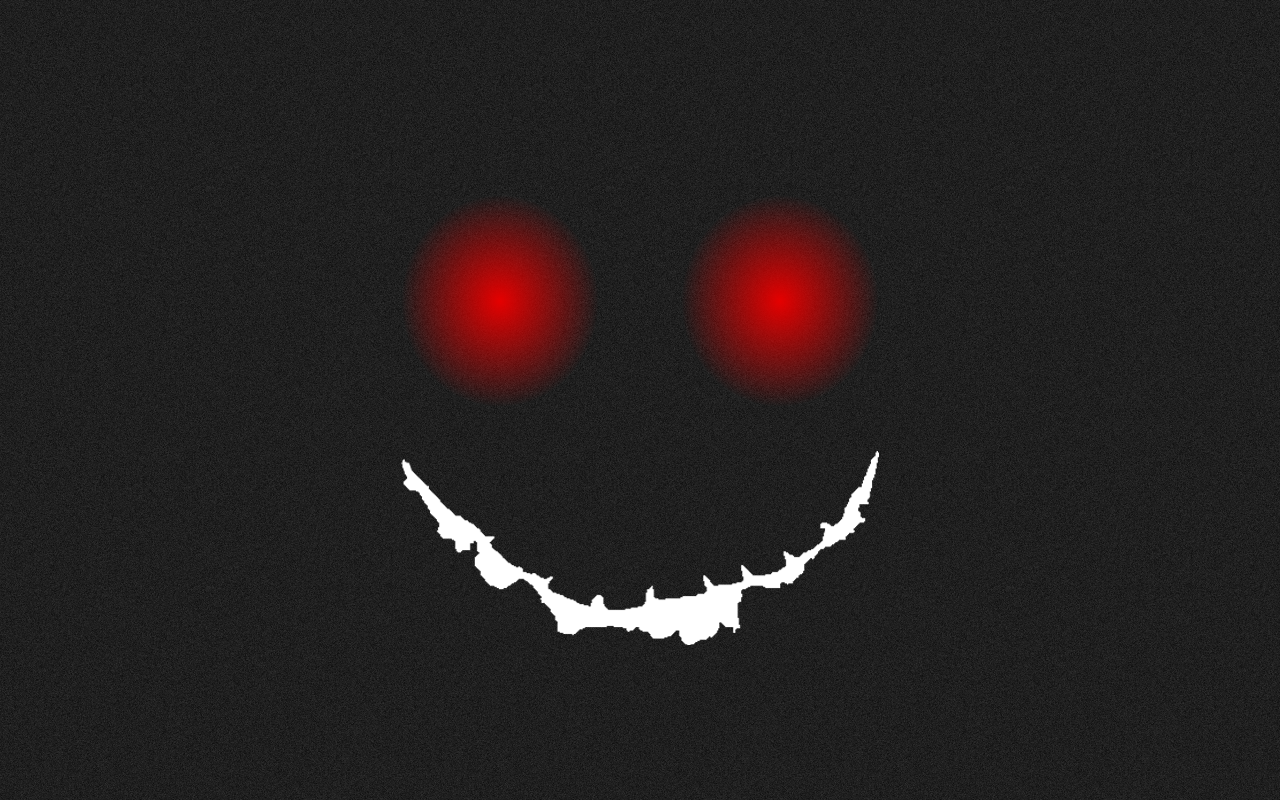
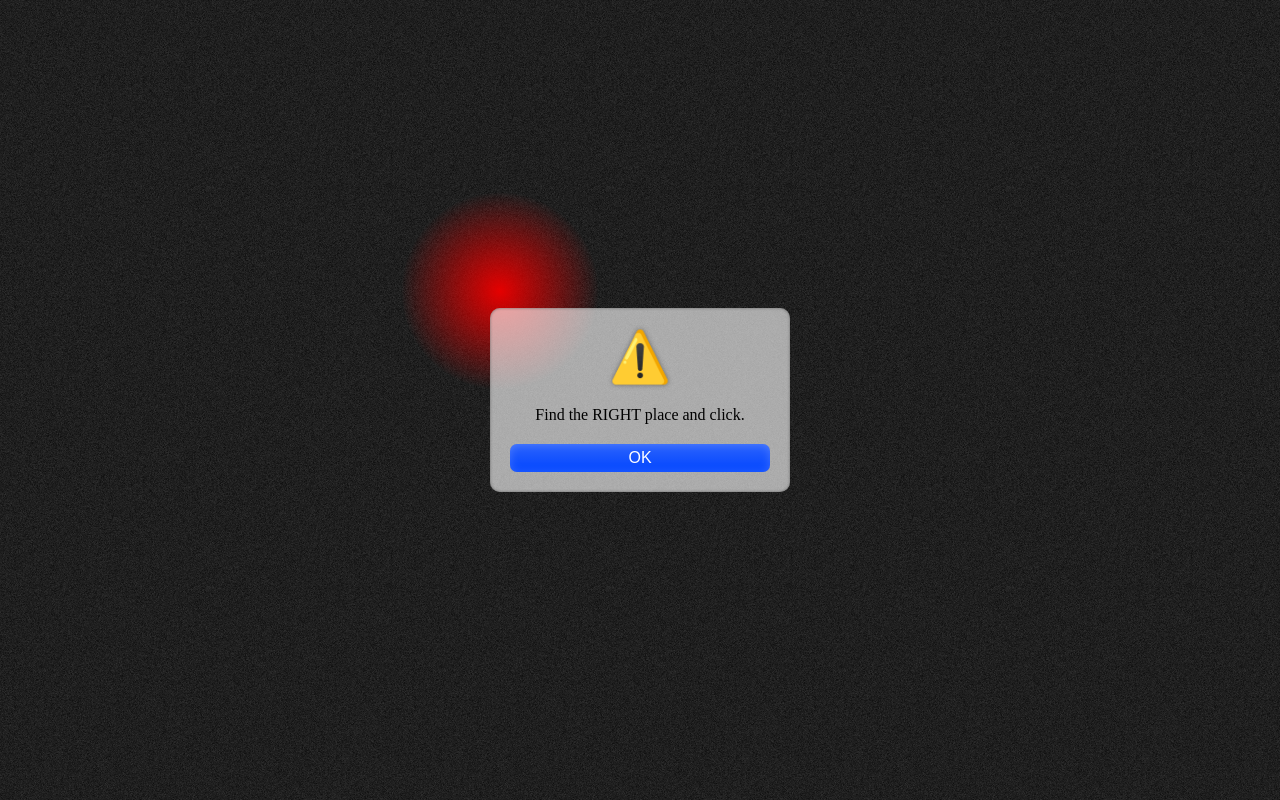
Before and after one commit to LOAF01/LUCY-BOOGIE-MAN-FP1, a React (Create React App) app: page / in a window 1280 px wide. Built offline with nearby package versions, Linux system fonts and the light colour scheme; a web font is replaced by a local one.

Commit message:
[Feat] introSheet SE 및 modal 생성

```diff
--- a/src/IntroSheet.css
+++ b/src/IntroSheet.css
@@ -1,3 +1,9 @@
+:root {
+  --intro-opacity: 0;
+  --modal-opacity: 1;
+  --modal-scale: 1;
+}
+
 .intro-bg {
   width: 100vw;
   height: 100vh;
@@ -7,16 +13,71 @@
   align-items: center;
 }
 
+.modal {
+  z-index: 100;
+  width: 100vw;
+  height: 100vh;
+  position: absolute;
+  display: flex;
+  flex-direction: column;
+  justify-content: center;
+  align-items: center;
+}
+.modal * {
+  padding: 0;
+  margin: 0;
+}
+.modal-box {
+  min-width: 300px;
+  padding: 20px;
+  display: flex;
+  flex-direction: column;
+  justify-content: center;
+  align-items: center;
+  gap: 20px;
+  background-color: #ffffffa0;
+  border-radius: 10px;
+  box-shadow: inset 0 0 3px #666;
+  opacity: var(--modal-opacity);
+  transition: opacity .5s ease-in-out, transform 1s ease-in-out;
+  transform: scale(var(--modal-scale));
+}
+.modal-box > button {
+  padding: 5px;
+  width: 100%;
+  color: #fff;
+  font-family: sans-serif;
+  font-size: 16px;
+  background-image: linear-gradient(#0044ffd0, #0044ff);
+  box-shadow: inset 0 0 10px #ffffff30;
+  border: none;
+  border-radius: 7px;
+  transition: box-shadow .2s ease-in-out;
+}
+.modal-box > button:hover {
+  cursor: pointer;
+  box-shadow: inset 0 0 3px #666;
+}
+
 .intro-eyes {
   display: flex;
   flex-direction: row;
 }
 .eye {
   width: 280px;
-  height: 300px;
+  height: 280px;
+  margin-bottom: 20px;
   background-image: radial-gradient(#e50000, transparent, transparent);
+}
+.eye.right {
+  opacity: var(--intro-opacity);
+  transition: opacity .5s ease-out;
+}
+.eye.right:hover {
+  opacity: 1;
 }
 
 .intro-lip {
   background-repeat: no-repeat;
+  opacity: var(--intro-opacity);
 }
--- a/src/IntroSheet.js
+++ b/src/IntroSheet.js
@@ -1,4 +1,6 @@
 /* eslint-disable */
+import React, { use, useEffect, useState } from 'react';
+import { Howl } from 'howler';
 
 // css
 import './IntroSheet.css';
@@ -6,11 +8,78 @@ import './IntroSheet.css';
 function IntroSheet(props) {
   const {setShowIntro} = props;
 
+  const [introBgm, setIntroBgm] = useState(false);
+  const [modalBgm, setModalBgm] = useState(false);
+  const [modal, setModal] = useState(true);
+
+  function clickEyeRight() {
+    document.documentElement.style.setProperty("--intro-opacity", 1);
+    const intro_fading = new Howl({
+      src: ['https://loaf01.github.io/fp1/FP1_intro_fading.mp3'],
+      autoplay: false
+    })
+    intro_fading.play();
+    setTimeout(() => {
+      setShowIntro((p) => !p);
+    }, 200);
+  };
+
+  function clickModal() {
+    setIntroBgm(true);
+    setModalBgm(true);
+
+    document.documentElement.style.setProperty("--modal-opacity", 0);
+    document.documentElement.style.setProperty("--modal-scale", 2);
+
+    setTimeout(() => {
+      setModal(!modal);
+    }, 5000);
+  }
+
+  useEffect(() => {
+    if (!introBgm) return;
+
+    const introBgmSE = new Howl({
+      src: ['https://loaf01.github.io/fp1/FP1_intro_bgm.mp3'],
+      preload: true,
+      autoplay: false,
+      loop: true,
+    });
+    introBgmSE.play();
+
+    return () => {
+      introBgmSE.unload();
+    }
+  }, [introBgm]);
+
+  useEffect(() => {
+    if (!modalBgm) return;
+
+    const modalSE = new Howl({
+      src: ['https://loaf01.github.io/fp1/FP1_modal.mp3'],
+      preload: true,
+      autoplay: false,
+    });
+    modalSE.play();
+
+    return () => {
+      modalSE.unload();
+    }
+  },[modalBgm]);
+
   return (
     <div className="intro-bg">
+      {modal && <div className='modal'>
+        <div className='modal-box'>
+          <div style={{fontSize: '50px', textShadow: '0 0 5px #666'}}>⚠️</div>
+          <p>Find the RIGHT place and click.</p>
+          <button onClick={clickModal}>OK</button>
+        </div>
+      </div>}
+
       <div className='intro-eyes'>
         <div className='eye left'/>
-        <div className='eye right' onClick={() => setShowIntro((p) => !p)}/>
+        <div className='eye right' onClick={clickEyeRight}/>
       </div>
       <div className='intro-lip'>
         <img src={`${process.env.PUBLIC_URL}/img/smile.png`} alt='smile'/>
```
